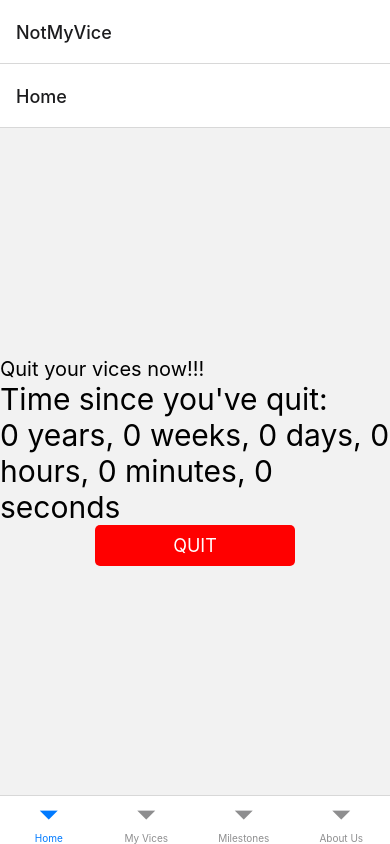
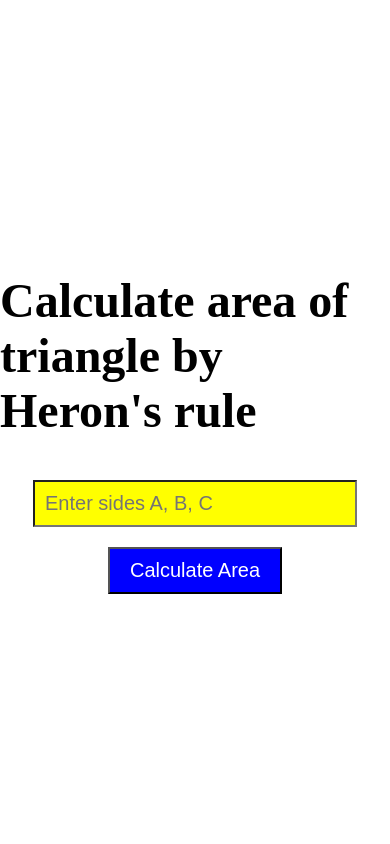
Before and after one commit to pranav-praburam/demo, a React Native app: screen / in a window 390 px wide. Built offline with nearby package versions, Linux system fonts and the light colour scheme.

Commit message:
my take home exam 1

```diff
--- a/App.js
+++ b/App.js
@@ -1,27 +1,4 @@
 // App.js
 
-import React from 'react';
-import { NavigationContainer } from '@react-navigation/native';
-import { createNativeStackNavigator } from '@react-navigation/native-stack';
-import HomeScreen from './components/HomeScreen.js';
-import { TimerProvider } from './components/TimerContext.js';
-
-const Stack = createNativeStackNavigator();
-
-function App() {
-  const [startTimer, setStartTimer] = React.useState(false);
-  const [seconds, setSeconds] = React.useState(0);
-  const [quitTimes, setQuitTimes] = React.useState({smoking: new Date().getTime()});
-  return (
-    <TimerProvider value={{ startTimer, setStartTimer, seconds, setSeconds, quitTimes, setQuitTimes}}>
-      <NavigationContainer>
-        <Stack.Navigator initialRouteName="Home">
-          <Stack.Screen name="NotMyVice" component={HomeScreen} />
-        </Stack.Navigator>
-      </NavigationContainer>
-    </TimerProvider>
-  );
-}
-
-
+import App from './components/Te1.js';
 export default App;
--- /dev/null
+++ b/components/Te1.js
@@ -0,0 +1,41 @@
+import React, { useState } from 'react';
+
+function HeronCalculator() {
+  const [sides, setSides] = useState('');
+  const [area, setArea] = useState(null);
+
+  const calculateArea = () => {
+    const sidesArray = sides.split(' ').map(Number);
+    if (sidesArray.length !== 3 || sidesArray.some(side => isNaN(side) || side <= 0)) {
+      alert('Please enter valid side lengths separated by spaces.');
+      return;
+    }
+
+    const [a, b, c] = sidesArray;
+    if (a + b <= c || a + c <= b || b + c <= a) {
+      alert('The provided sides do not form a valid triangle.');
+      return;
+    }
+
+    const s = (a + b + c) / 2;
+    const areaCalculation = Math.sqrt(s * (s - a) * (s - b) * (s - c));
+    setArea(areaCalculation);
+  };
+
+  return (
+    <div style={{ display: 'flex', justifyContent: 'center', alignItems: 'center', height: '100vh', width: '100vw', position: 'absolute', top: 0, left: 0, flexDirection: 'column', fontSize: '24px' }}>
+      <h1>Calculate area of triangle by Heron's rule</h1>
+      <input
+        type="text"
+        value={sides}
+        onChange={(e) => setSides(e.target.value)}
+        placeholder="Enter sides A, B, C"
+        style={{ backgroundColor: 'yellow', fontSize: '20px', padding: '10px', margin: '10px', width: '300px' }}
+      />
+      <button onClick={calculateArea} style={{ color: 'white', fontSize: '20px', padding: '10px 20px', margin: '10px', backgroundColor: 'blue' }}>Calculate Area</button>
+      {area !== null && <p style={{ fontSize: '20px' }}>Area: {area.toFixed(2)}</p>}
+    </div>
+  );
+}
+
+export default HeronCalculator;
```
Also changed, not shown: components/PA.js (added, +27 -0 lines).
